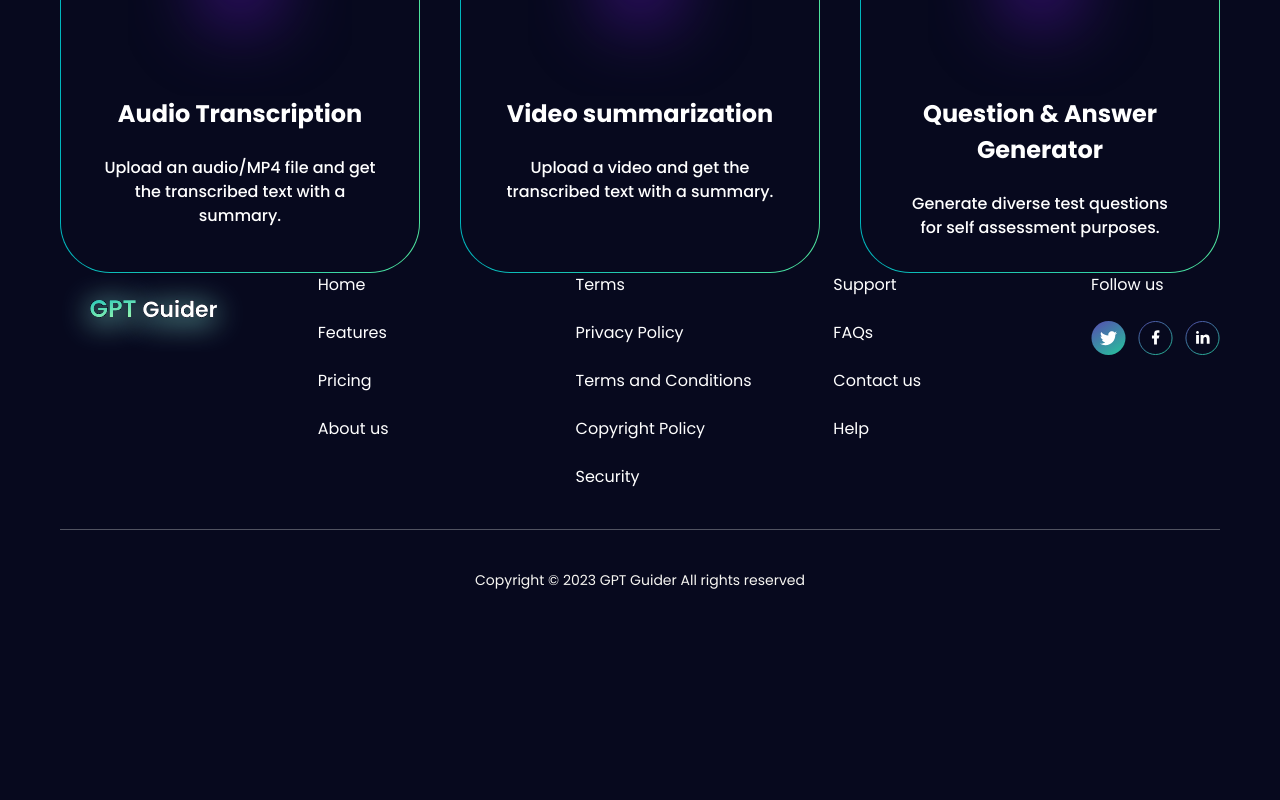
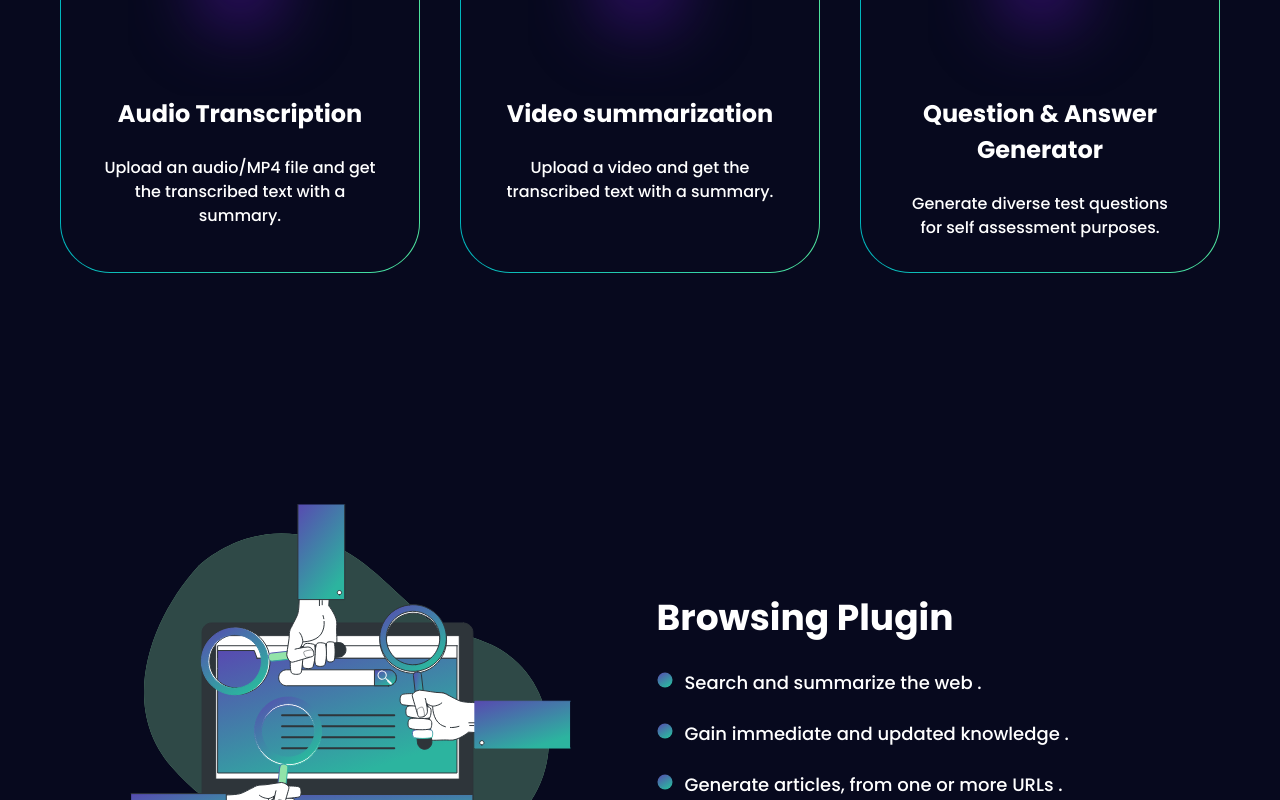
Before and after one commit to MamtazDev/gpt-guider, a Next.js app: page / in a window 1280 px wide. Shown: the part 2000-2800 px from the top of the page. Before the commit the page ends 2591 px from the top, so only its background shows below. Built offline with nearby package versions, Linux system fonts and the light colour scheme.

Commit message:
2 more section done

```diff
--- /dev/null
+++ b/components/Home/ContentLayout/ContentWithOutSubheder.js
@@ -0,0 +1,29 @@
+import React from "react";
+import bulletPoint from "@/assets/icons/bulletPoint.svg";
+
+const ContentWithOutSubheder = ({ data }) => {
+  return (
+    <section className="container grid grid-cols-2  gap-[33px] items-center my-[120px]">
+      <div>
+        <img src={data.image} alt="" />
+      </div>
+      <div>
+        <h3 className="text-[36px] font-[700] mb-[24px]">{data?.title}</h3>
+        <div className="flex flex-col gap-[24px] ">
+          {data?.contents.map((item, idx) => (
+            <div className="flex gap-[12px] items-start" key={idx}>
+              <img
+                src={bulletPoint.src}
+                alt=""
+                className="w-[16px] h-[16px] mt-[3px]"
+              />
+              <p className="text-[18px] font-[500]">{item}</p>
+            </div>
+          ))}
+        </div>
+      </div>
+    </section>
+  );
+};
+
+export default ContentWithOutSubheder;
--- /dev/null
+++ b/components/Home/ContentLayout/ContentWithSubheader.js
@@ -0,0 +1,30 @@
+import React from "react";
+import bulletPoint from "@/assets/icons/bulletPoint.svg";
+
+const ContentWithSubheader = ({ data }) => {
+  return (
+    <section className="container grid grid-cols-2 gap-[33px] mb-[120px] items-center">
+      <div>
+        <h3 className="text-[36px] font-[700] mb-[24px]">{data.title}</h3>
+        {data?.contents.map((item, idx) => (
+          <div className="flex gap-[12px] items-start mb-[24px]" key={idx}>
+            <img
+              src={bulletPoint.src}
+              alt=""
+              className="w-[16px] h-[16px] mt-[3px]"
+            />
+            <div>
+              <p className="text-[18px] font-[700] mb-[12px]">{item?.header}</p>
+              <p className="text-[18px] font-[400]">{item?.subHeader}</p>
+            </div>
+          </div>
+        ))}
+      </div>
+      <div>
+        <img src={data.image} alt="" />
+      </div>
+    </section>
+  );
+};
+
+export default ContentWithSubheader;
--- a/components/Home/Features/Features.js
+++ b/components/Home/Features/Features.js
@@ -66,7 +66,7 @@ const featuresData = [
 
 const Features = () => {
   return (
-    <section className="container">
+    <section className="container mb-[140px]">
       <h2 className="text-center text-[36px] font-[700] mb-[120px]">
         Features
       </h2>
--- a/pages/index.js
+++ b/pages/index.js
@@ -2,6 +2,14 @@ import Image from "next/image";
 import { Inter } from "next/font/google";
 import Banner from "@/components/Home/Banner/Banner";
 import Features from "@/components/Home/Features/Features";
+import {
+  browsingPlugin,
+  chatWithPdf,
+  documentOcr,
+  gptProf,
+} from "@/utils/SectionContentDatas";
+import ContentWithOutSubheder from "@/components/Home/ContentLayout/ContentWithOutSubheder";
+import ContentWithSubheader from "@/components/Home/ContentLayout/ContentWithSubheader";
 
 const inter = Inter({ subsets: ["latin"] });
 
@@ -10,6 +18,10 @@ export default function Home() {
     <>
       <Banner />
       <Features />
+      <ContentWithOutSubheder data={browsingPlugin} />
+      <ContentWithSubheader data={gptProf} />
+      <ContentWithOutSubheder data={documentOcr} />
+      <ContentWithSubheader data={chatWithPdf} />
     </>
   );
 }
--- /dev/null
+++ b/utils/SectionContentDatas.js
@@ -0,0 +1,75 @@
+import browsingImage from "@/assets/images/browsingPlugin.svg";
+import gptProfImage from "@/assets/images/GptProf.svg";
+import documentImage from "@/assets/images/documentOcr.svg";
+import chatWithPdfImage from "@/assets/images/chatWIthPdf.svg";
+
+export const browsingPlugin = {
+  image: browsingImage.src,
+  title: "Browsing Plugin",
+  contents: [
+    "Search and summarize the web .",
+    "Gain immediate and updated knowledge .",
+    "Generate articles, from one or more URLs .",
+  ],
+};
+
+export const gptProf = {
+  image: gptProfImage.src,
+  title: "GPT Prof",
+  contents: [
+    {
+      header: "Real Time, Interactive Conversations:",
+      subHeader:
+        "Experience a seamless and dynamic learning journey through real-time voice conversations with Chat GPT. It's like having a personal tutor at your fingertips.",
+    },
+    {
+      header: "Accessibility for All:",
+      subHeader:
+        "Our platform is designed with inclusivity in mind. Whether you prefer text-based or voice-based learning, our solution caters to your needs, making education accessible to all students.",
+    },
+  ],
+};
+
+export const documentOcr = {
+  image: documentImage.src,
+  title: "DOCUMENT OCR AI",
+  contents: [
+    "converts scanned and handwritten texts into digital formats. high accuracy for both documents and handwritten content, streamlining data conversion and accessibility.",
+  ],
+};
+
+export const chatWithPdf = {
+  image: chatWithPdfImage.src,
+  title: "Chat With PDF",
+  contents: [
+    {
+      header: "Education:",
+      subHeader:
+        "Summarize textbooks, clarify concepts, prepare for exams, ask questions based on your books, and answer (MCQs).",
+    },
+    {
+      header: "Research:",
+      subHeader:
+        "Upload scientific papers and academic articles to obtain the information you need for your research. ",
+    },
+    {
+      header: "Any language:",
+      subHeader:
+        "You can upload PDFs in any language and receive answers in your preferred language.",
+    },
+    {
+      header: "Sources included:",
+      subHeader: "Every answer will include the sources of the relevant pages.",
+    },
+    {
+      header: "Simple and Secure:",
+      subHeader:
+        "Fast, easy, free and secure! Files are stored in a secure cloud storage and will never be shared.",
+    },
+    {
+      header: "OCR Feature: save your time and effort",
+      subHeader:
+        "Quickly extract text from images or scanned documents shared by users, reducing manual data entry. \n No need to write long question just scan or take photo of your question and get answers quickly.",
+    },
+  ],
+};
```
Also changed, not shown: assets/icons/bulletPoint.svg (added).
